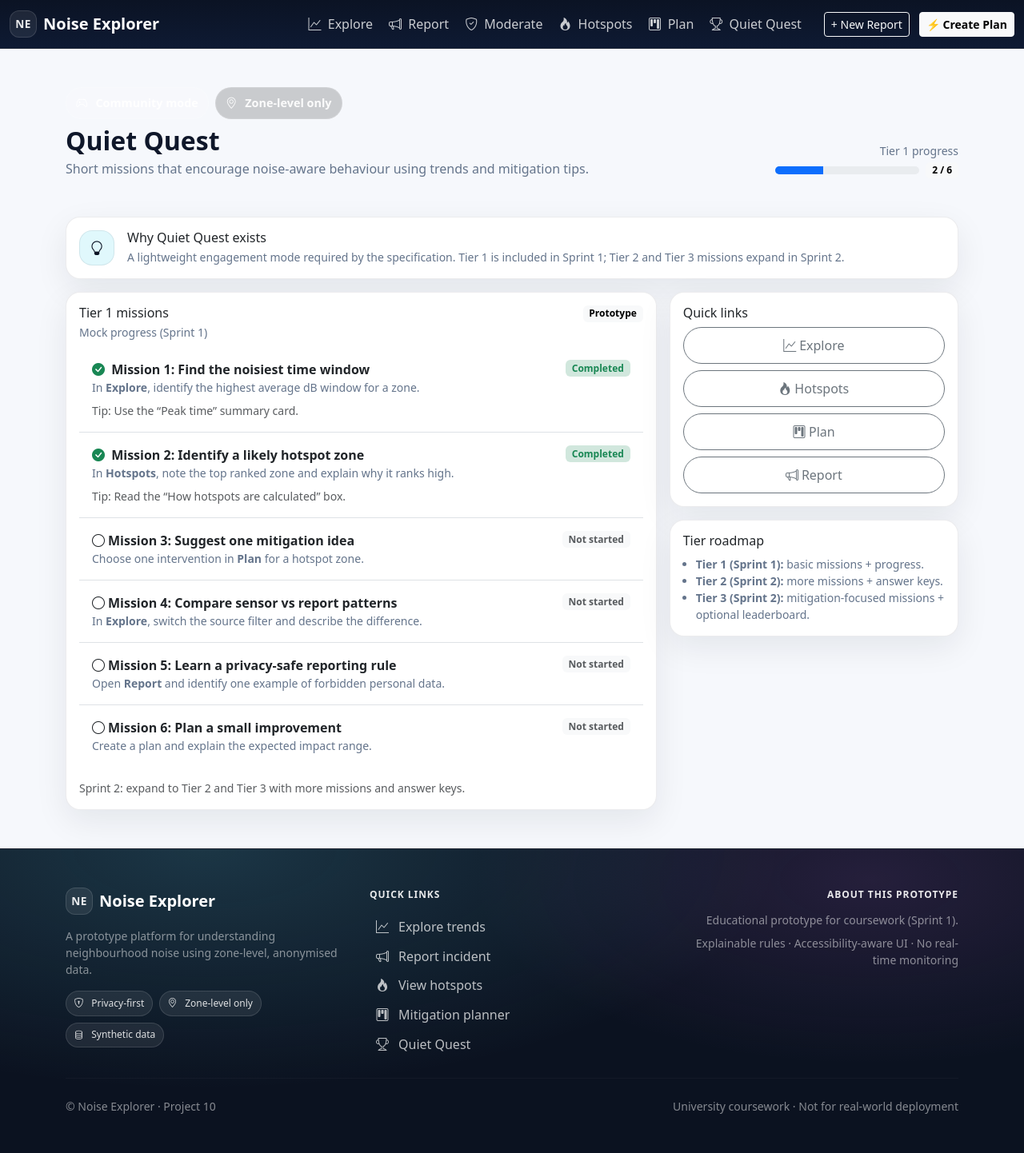
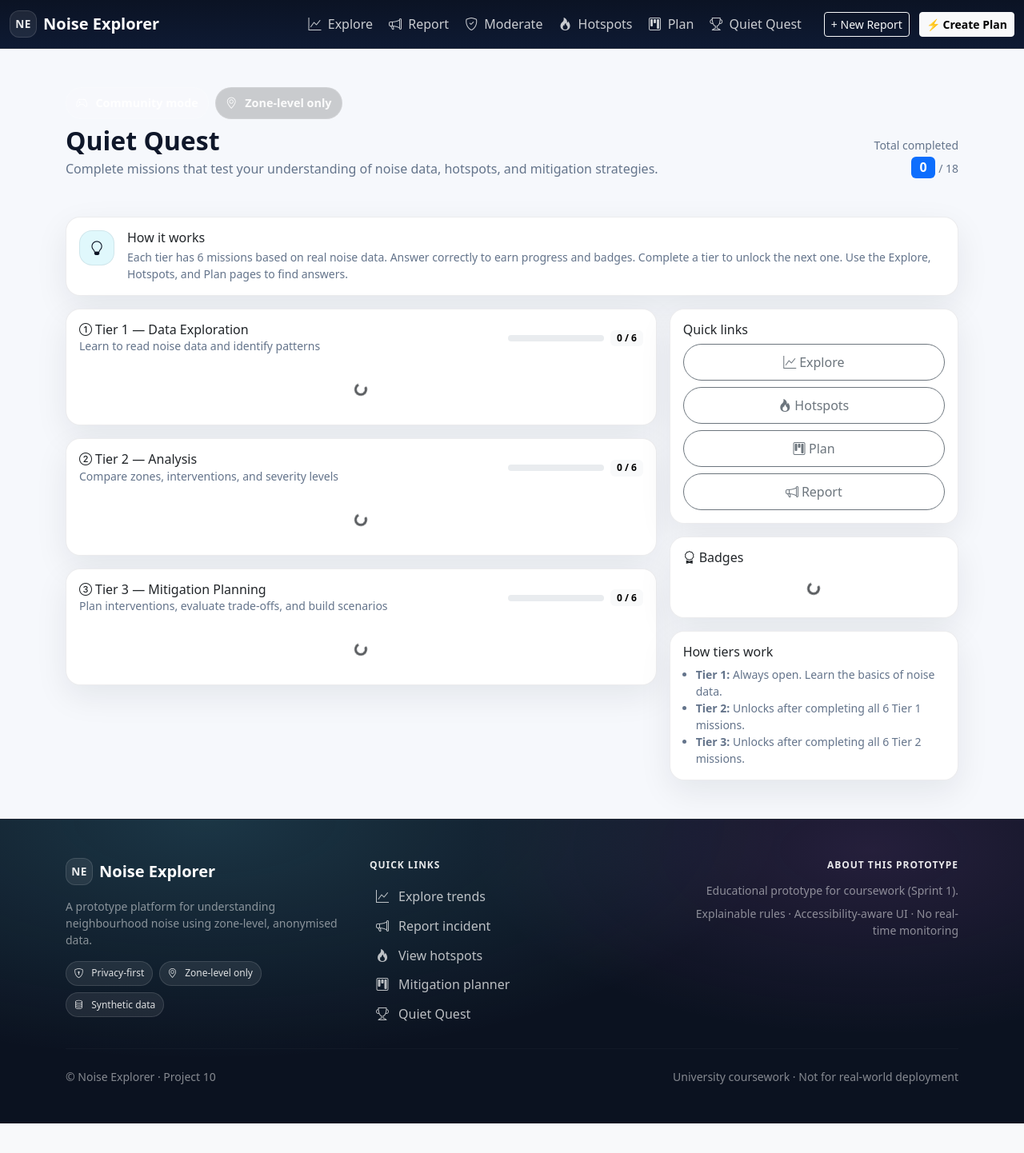
Before and after one commit to JMann-jman/COM2020-Team-Project, a Flask app: page /quest in a window 1280 px wide. Shown: the whole page at 80% size. After the commit the page ends 1405 px from the top, so only its background shows below. Run offline with Flask 3, Linux system fonts and the light colour scheme.

Commit message:
rewrite quest page to load missions dynamically

```diff
--- a/noise_pollution_app_frontend/templates/quest.html
+++ b/noise_pollution_app_frontend/templates/quest.html
@@ -11,126 +11,105 @@
         <span class="pill pill-dark"><i class="bi bi-geo-alt me-1"></i>Zone-level only</span>
       </div>
       <h1 class="h2 fw-bold mb-1">Quiet Quest</h1>
-      <p class="muted mb-0">Short missions that encourage noise-aware behaviour using trends and mitigation tips.</p>
+      <p class="muted mb-0">Complete missions that test your understanding of noise data, hotspots, and mitigation strategies.</p>
     </div>
 
     <div class="text-lg-end">
-      <div class="muted small mb-1">Tier 1 progress</div>
-      <div class="d-flex align-items-center gap-2 justify-content-lg-end">
-        <div class="progress" style="width: 180px; height: 10px;">
-          <div class="progress-bar" role="progressbar" style="width: 33%;"
-               aria-valuenow="33" aria-valuemin="0" aria-valuemax="100"></div>
-        </div>
-        <span class="badge text-bg-light">2 / 6</span>
-      </div>
+      <div class="muted small mb-1">Total completed</div>
+      <span class="badge text-bg-primary fs-6" id="total-completed">0</span>
+      <span class="muted small"> / 18</span>
     </div>
   </div>
 </header>
 
 <main class="container pb-5">
+  <!-- Info card -->
   <div class="card app-card mb-3">
     <div class="card-body d-flex gap-3 align-items-start">
       <div class="badge-icon bg-soft-blue flex-shrink-0"><i class="bi bi-lightbulb"></i></div>
       <div>
-        <div class="h6 mb-1">Why Quiet Quest exists</div>
+        <div class="h6 mb-1">How it works</div>
         <div class="muted small">
-          A lightweight engagement mode required by the specification. Tier 1 is included in Sprint 1;
-          Tier 2 and Tier 3 missions expand in Sprint 2.
+          Each tier has 6 missions based on real noise data. Answer correctly to earn progress and badges.
+          Complete a tier to unlock the next one. Use the Explore, Hotspots, and Plan pages to find answers.
         </div>
       </div>
     </div>
   </div>
 
   <div class="row g-3">
+    <!-- Main missions column -->
     <div class="col-lg-8">
-      <div class="card app-card">
+      <!-- Tier 1 -->
+      <div class="card app-card mb-3">
         <div class="card-body">
-          <div class="d-flex justify-content-between align-items-start mb-2">
+          <div class="d-flex justify-content-between align-items-center mb-3">
             <div>
-              <div class="h6 mb-1">Tier 1 missions</div>
-              <div class="muted small">Mock progress (Sprint 1)</div>
+              <div class="h6 mb-0"><i class="bi bi-1-circle me-1"></i>Tier 1 — Data Exploration</div>
+              <div class="muted small">Learn to read noise data and identify patterns</div>
             </div>
-            <span class="badge text-bg-light">Prototype</span>
-          </div>
-
-          <div class="list-group list-group-flush">
-            <div class="list-group-item py-3">
-              <div class="d-flex justify-content-between align-items-start gap-3">
-                <div>
-                  <div class="fw-semibold">
-                    <i class="bi bi-check-circle-fill text-success me-1"></i>
-                    Mission 1: Find the noisiest time window
-                  </div>
-                  <div class="muted small">In <strong>Explore</strong>, identify the highest average dB window for a zone.</div>
-                </div>
-                <span class="badge bg-success-subtle text-success">Completed</span>
+            <div class="d-flex align-items-center gap-2">
+              <div class="progress" style="width:120px;height:8px;">
+                <div class="progress-bar bg-success" id="tier1-bar" role="progressbar" style="width:0%"
+                     aria-valuenow="0" aria-valuemin="0" aria-valuemax="100"></div>
               </div>
-              <div class="small text-muted mt-2">Tip: Use the “Peak time” summary card.</div>
-            </div>
-
-            <div class="list-group-item py-3">
-              <div class="d-flex justify-content-between align-items-start gap-3">
-                <div>
-                  <div class="fw-semibold">
-                    <i class="bi bi-check-circle-fill text-success me-1"></i>
-                    Mission 2: Identify a likely hotspot zone
-                  </div>
-                  <div class="muted small">In <strong>Hotspots</strong>, note the top ranked zone and explain why it ranks high.</div>
-                </div>
-                <span class="badge bg-success-subtle text-success">Completed</span>
-              </div>
-              <div class="small text-muted mt-2">Tip: Read the “How hotspots are calculated” box.</div>
-            </div>
-
-            <div class="list-group-item py-3">
-              <div class="d-flex justify-content-between align-items-start gap-3">
-                <div>
-                  <div class="fw-semibold"><i class="bi bi-circle me-1"></i>Mission 3: Suggest one mitigation idea</div>
-                  <div class="muted small">Choose one intervention in <strong>Plan</strong> for a hotspot zone.</div>
-                </div>
-                <span class="badge bg-light text-muted">Not started</span>
-              </div>
-            </div>
-
-            <div class="list-group-item py-3">
-              <div class="d-flex justify-content-between align-items-start gap-3">
-                <div>
-                  <div class="fw-semibold"><i class="bi bi-circle me-1"></i>Mission 4: Compare sensor vs report patterns</div>
-                  <div class="muted small">In <strong>Explore</strong>, switch the source filter and describe the difference.</div>
-                </div>
-                <span class="badge bg-light text-muted">Not started</span>
-              </div>
-            </div>
-
-            <div class="list-group-item py-3">
-              <div class="d-flex justify-content-between align-items-start gap-3">
-                <div>
-                  <div class="fw-semibold"><i class="bi bi-circle me-1"></i>Mission 5: Learn a privacy-safe reporting rule</div>
-                  <div class="muted small">Open <strong>Report</strong> and identify one example of forbidden personal data.</div>
-                </div>
-                <span class="badge bg-light text-muted">Not started</span>
-              </div>
-            </div>
-
-            <div class="list-group-item py-3">
-              <div class="d-flex justify-content-between align-items-start gap-3">
-                <div>
-                  <div class="fw-semibold"><i class="bi bi-circle me-1"></i>Mission 6: Plan a small improvement</div>
-                  <div class="muted small">Create a plan and explain the expected impact range.</div>
-                </div>
-                <span class="badge bg-light text-muted">Not started</span>
-              </div>
+              <span class="badge text-bg-light" id="tier1-label">0 / 6</span>
             </div>
           </div>
+          <div class="list-group list-group-flush" id="tier1-missions">
+            <div class="text-center py-3"><div class="spinner-border spinner-border-sm text-muted"></div></div>
+          </div>
+        </div>
+      </div>
 
-          <div class="small text-muted mt-3">
-            Sprint 2: expand to Tier 2 and Tier 3 with more missions and answer keys.
+      <!-- Tier 2 -->
+      <div class="card app-card mb-3">
+        <div class="card-body">
+          <div class="d-flex justify-content-between align-items-center mb-3">
+            <div>
+              <div class="h6 mb-0"><i class="bi bi-2-circle me-1"></i>Tier 2 — Analysis</div>
+              <div class="muted small">Compare zones, interventions, and severity levels</div>
+            </div>
+            <div class="d-flex align-items-center gap-2">
+              <div class="progress" style="width:120px;height:8px;">
+                <div class="progress-bar bg-warning" id="tier2-bar" role="progressbar" style="width:0%"
+                     aria-valuenow="0" aria-valuemin="0" aria-valuemax="100"></div>
+              </div>
+              <span class="badge text-bg-light" id="tier2-label">0 / 6</span>
+            </div>
+          </div>
+          <div class="list-group list-group-flush" id="tier2-missions">
+            <div class="text-center py-3"><div class="spinner-border spinner-border-sm text-muted"></div></div>
+          </div>
+        </div>
+      </div>
+
+      <!-- Tier 3 -->
+      <div class="card app-card mb-3">
+        <div class="card-body">
+          <div class="d-flex justify-content-between align-items-center mb-3">
+            <div>
+              <div class="h6 mb-0"><i class="bi bi-3-circle me-1"></i>Tier 3 — Mitigation Planning</div>
+              <div class="muted small">Plan interventions, evaluate trade-offs, and build scenarios</div>
+            </div>
+            <div class="d-flex align-items-center gap-2">
+              <div class="progress" style="width:120px;height:8px;">
+                <div class="progress-bar bg-danger" id="tier3-bar" role="progressbar" style="width:0%"
+                     aria-valuenow="0" aria-valuemin="0" aria-valuemax="100"></div>
+              </div>
+              <span class="badge text-bg-light" id="tier3-label">0 / 6</span>
+            </div>
+          </div>
+          <div class="list-group list-group-flush" id="tier3-missions">
+            <div class="text-center py-3"><div class="spinner-border spinner-border-sm text-muted"></div></div>
           </div>
         </div>
       </div>
     </div>
 
+    <!-- Sidebar -->
     <div class="col-lg-4">
+      <!-- Quick links -->
       <div class="card app-card mb-3">
         <div class="card-body">
           <div class="h6 mb-2">Quick links</div>
@@ -143,13 +122,24 @@
         </div>
       </div>
 
+      <!-- Badges -->
+      <div class="card app-card mb-3">
+        <div class="card-body">
+          <div class="h6 mb-2"><i class="bi bi-award me-1"></i>Badges</div>
+          <div id="badges-container">
+            <div class="text-center py-2"><div class="spinner-border spinner-border-sm text-muted"></div></div>
+          </div>
+        </div>
+      </div>
+
+      <!-- Tier roadmap -->
       <div class="card app-card">
         <div class="card-body">
-          <div class="h6 mb-2">Tier roadmap</div>
+          <div class="h6 mb-2">How tiers work</div>
           <ul class="muted small mb-0 ps-3">
-            <li><strong>Tier 1 (Sprint 1):</strong> basic missions + progress.</li>
-            <li><strong>Tier 2 (Sprint 2):</strong> more missions + answer keys.</li>
-            <li><strong>Tier 3 (Sprint 2):</strong> mitigation-focused missions + optional leaderboard.</li>
+            <li><strong>Tier 1:</strong> Always open. Learn the basics of noise data.</li>
+            <li><strong>Tier 2:</strong> Unlocks after completing all 6 Tier 1 missions.</li>
+            <li><strong>Tier 3:</strong> Unlocks after completing all 6 Tier 2 missions.</li>
           </ul>
         </div>
       </div>
```
